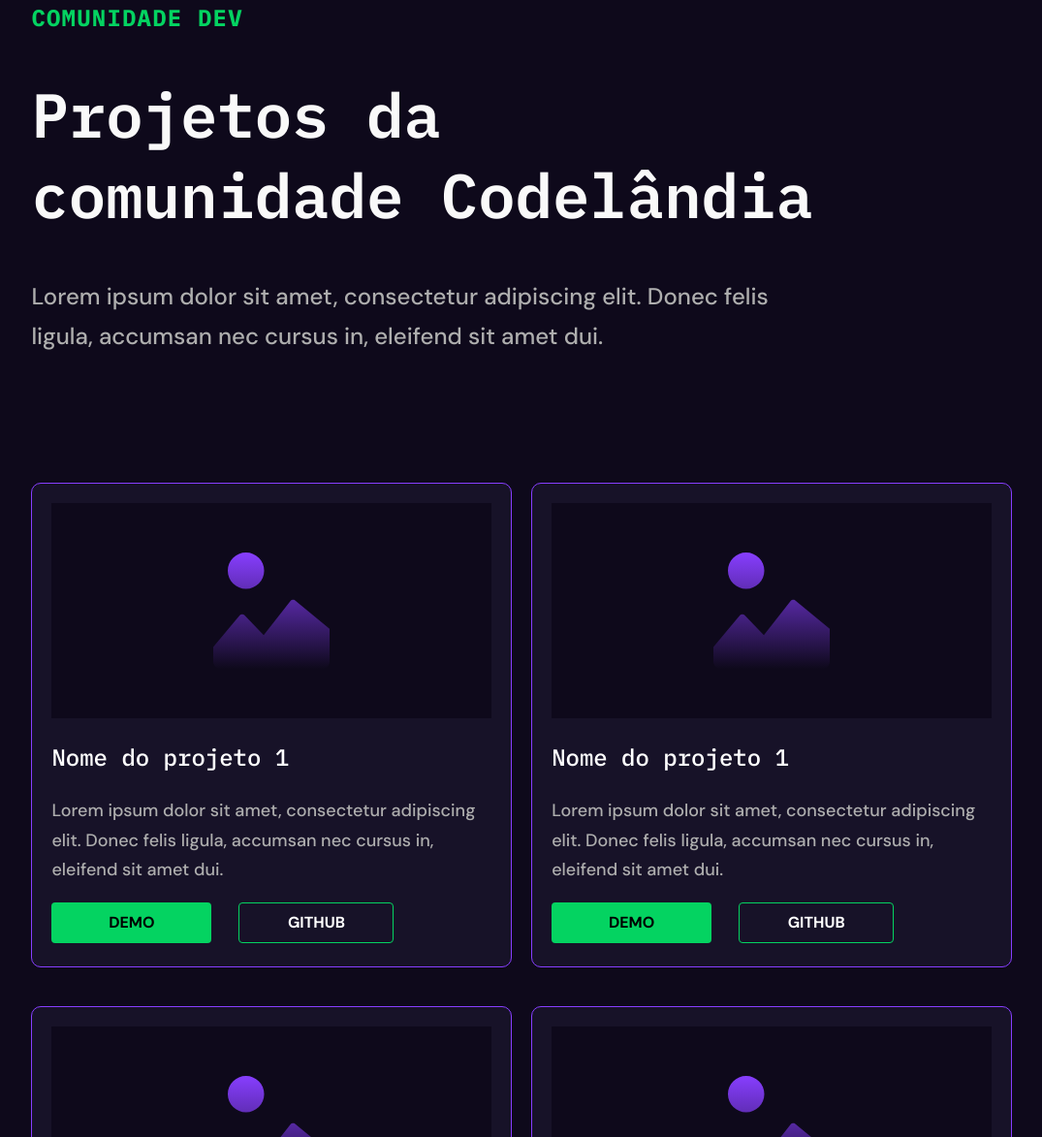
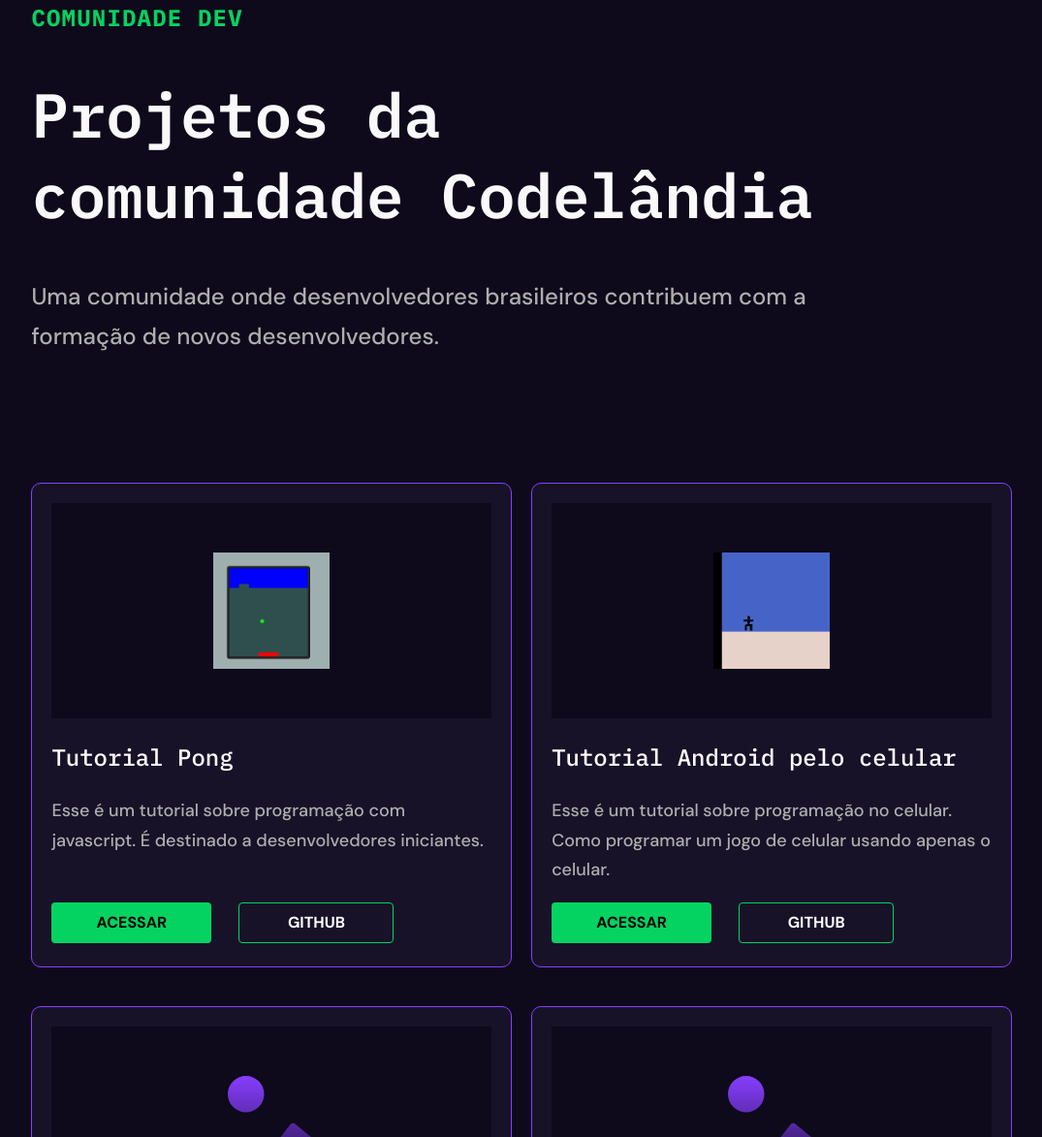
Before and after one commit to lacerdax/codelandia, a plain HTML site: page index.html in a window 1280 px wide. Shown: the part 209-1382 px from the top of the page at 97% size, without its empty margins (102-1177 px from the left). Drawn offline with nearby package versions, Linux system fonts and the light colour scheme.

Commit message:
2 projetos inseridos

```diff
--- a/assets/css/style.css
+++ b/assets/css/style.css
@@ -156,6 +156,7 @@ img{
     border-radius: 4px;
     font: 700 1rem 'DM Sans', sans-serif;
     line-height: 20px;
+    cursor: pointer;
 }
 
 .btn-github{
@@ -169,6 +170,7 @@ img{
     line-height: 20px;
     max-width: 100%;
     margin-left: 24px;
+    cursor: pointer;
 }
 
 .container-card{
--- a/index.html
+++ b/index.html
@@ -23,25 +23,25 @@
         <h2 class="tagline">COMUNIDADE DEV</h2>
         <h1 class="projetos tagline">Projetos da comunidade Codelândia</h1>
         <p class="tagline">
-          Lorem ipsum dolor sit amet, consectetur adipiscing elit. Donec felis
-          ligula, accumsan nec cursus in, eleifend sit amet dui.
+          Uma comunidade onde desenvolvedores brasileiros contribuem com a
+          formação de novos desenvolvedores.
         </p>
       </div>
       <div class="cards-projetos headline">
         <div class="card tagline">
           <div class="container-card">
             <div class="container-card-fundo">
-              <img src="images/bi_image-alt.svg" alt="" />
+              <img src="images/pong.png" alt="Pong" />
             </div>
             <div class="textos">
-              <h3>Nome do projeto 1</h3>
+              <h3>Tutorial Pong</h3>
               <p>
-                Lorem ipsum dolor sit amet, consectetur adipiscing elit. Donec
-                felis ligula, accumsan nec cursus in, eleifend sit amet dui.
+                Esse é um tutorial sobre programação com javascript.
+                É destinado a desenvolvedores iniciantes.
               </p>
               <div class="botoes">
-                <button class="btn-demo">DEMO</button>
-                <button class="btn-github">GITHUB</button>
+                <button class="btn-demo" onclick="window.open('https://otofonte.github.io/tutorialPong/tutorial.htm','_blank');">ACESSAR</button>
+                <button class="btn-github" onclick="window.open('https://github.com/otofonte/tutorialPong','_blank');">GITHUB</button>
               </div>
             </div>
           </div>
@@ -49,17 +49,17 @@
         <div class="card tagline">
           <div class="container-card">
             <div class="container-card-fundo">
-              <img src="images/bi_image-alt.svg" alt="" />
+              <img src="images/runner.png" alt="Android pelo celular" />
             </div>
             <div class="textos">
-              <h3>Nome do projeto 1</h3>
+              <h3>Tutorial Android pelo celular</h3>
               <p>
-                Lorem ipsum dolor sit amet, consectetur adipiscing elit. Donec
-                felis ligula, accumsan nec cursus in, eleifend sit amet dui.
+                Esse é um tutorial sobre programação no celular.
+                Como programar um jogo de celular usando apenas o celular.
               </p>
               <div class="botoes">
-                <button class="btn-demo">DEMO</button>
-                <button class="btn-github">GITHUB</button>
+                <button class="btn-demo" onclick="window.open('https://otofonte.github.io/tutorialAndroid/1.htm','_blank');">ACESSAR</button>
+                <button class="btn-github" onclick="window.open('https://github.com/otofonte/tutorialAndroid','_blank');">GITHUB</button>
               </div>
             </div>
           </div>
```
Also changed, not shown: images/pong.png (added), images/runner.png (added), 1 other file.
